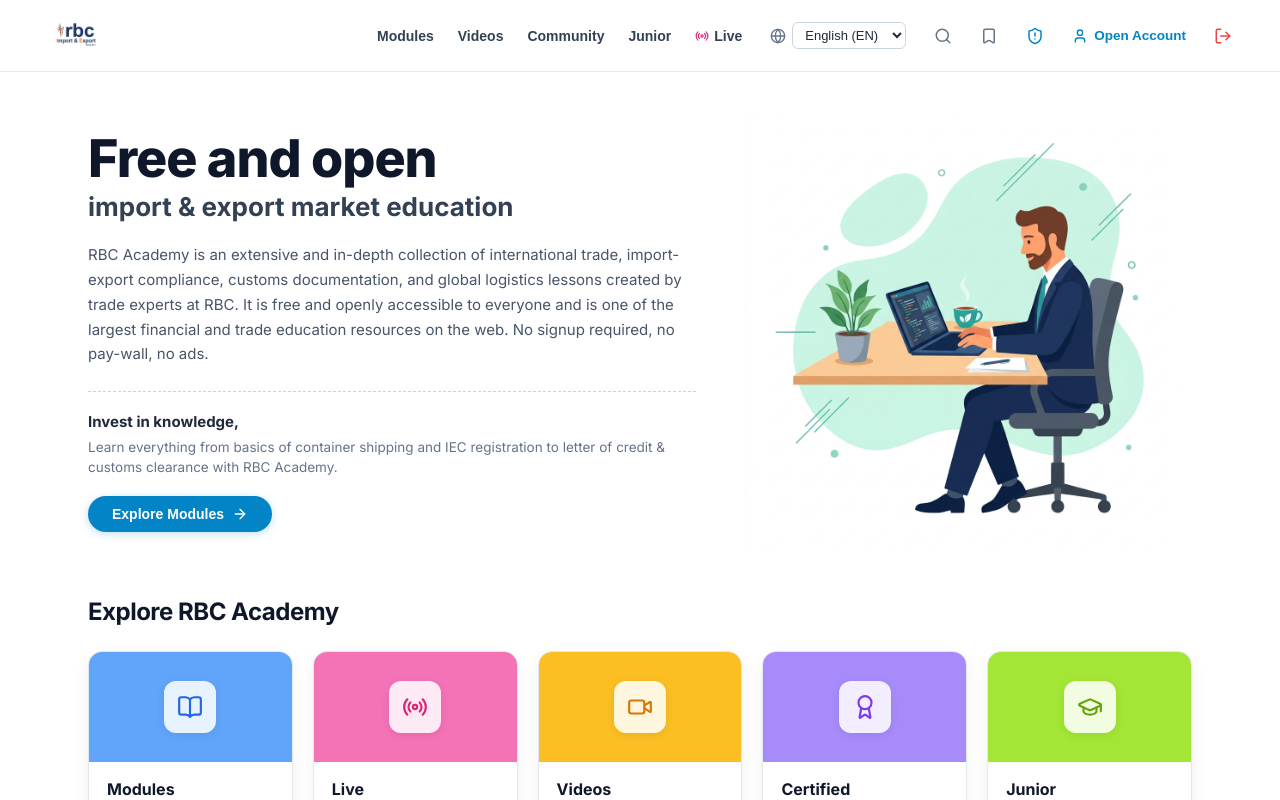
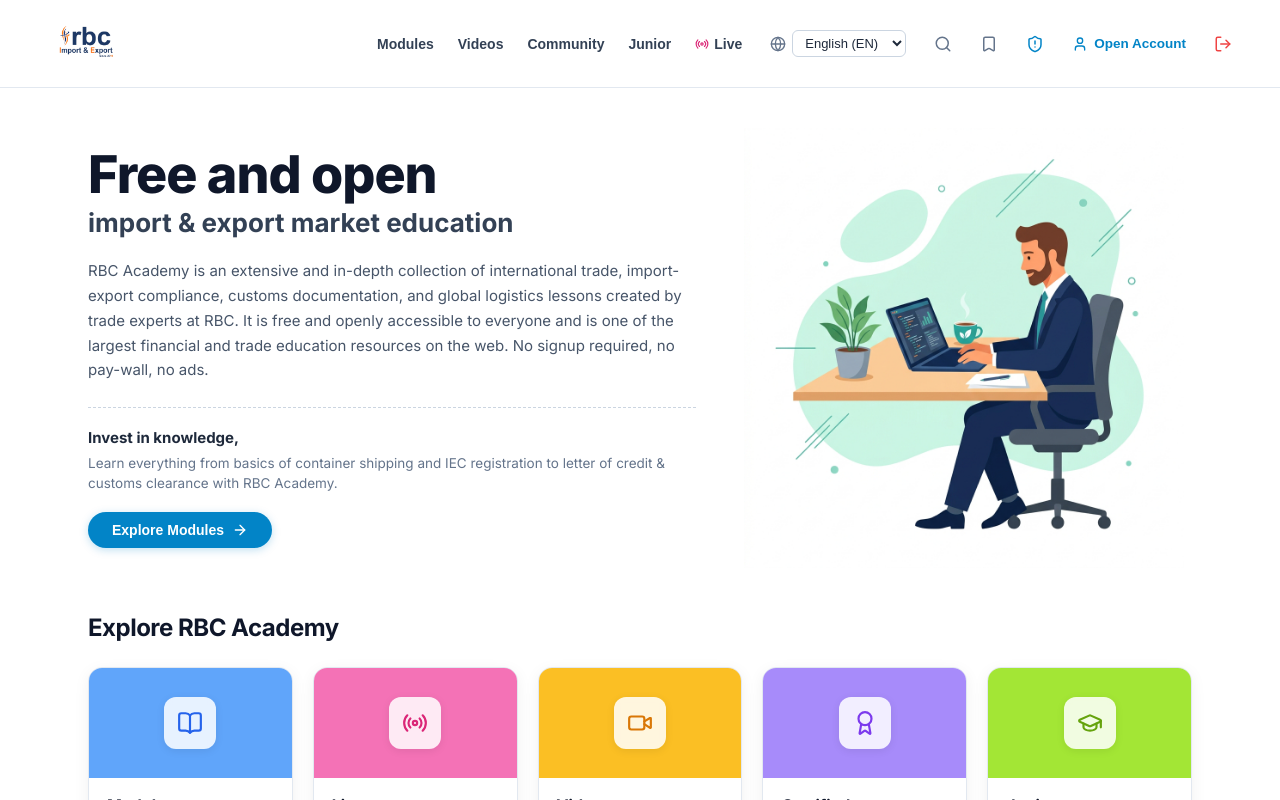
Before and after one commit to rbcimportandexport/EQUCATIONSYSTEM, a React (Vite) app: page / in a window 1280 px wide. Built offline with nearby package versions, Linux system fonts and the light colour scheme; no server answers; a web font is replaced by a local one.

Commit message:
fix: Enlarge RBC logo image height to 76px in top header

```diff
--- a/src/components/TopAppBar.tsx
+++ b/src/components/TopAppBar.tsx
@@ -18,13 +18,13 @@ export const TopAppBar: React.FC<TopAppBarProps> = ({ onLogout }) => {
   } = useApp();
 
   return (
-    <header className="top-app-bar-varsity">
+    <header className="top-app-bar-varsity" style={{ height: '88px' }}>
       {/* Brand Logo & Title */}
       <div
         className="top-bar-brand-box"
         onClick={() => setActiveView('Dashboard')}
       >
-        <img src={logoEmblem} alt="RBC Logo" className="top-bar-logo-img" style={{ height: '56px', width: 'auto', objectFit: 'contain' }} />
+        <img src={logoEmblem} alt="RBC Logo" className="top-bar-logo-img" style={{ height: '76px', width: 'auto', objectFit: 'contain' }} />
       </div>
 
       {/* Nav Links & Tools */}
--- a/src/styles/global.css
+++ b/src/styles/global.css
@@ -1868,7 +1868,7 @@ html { overflow-x: hidden; }
   background: #ffffff;
   border-bottom: 1px solid #e2e8f0;
   padding: 0 48px;
-  height: 72px;
+  height: 88px;
   display: flex;
   align-items: center;
   justify-content: space-between;
@@ -1886,7 +1886,7 @@ html { overflow-x: hidden; }
 }
 
 .top-bar-logo-img {
-  height: 56px;
+  height: 76px;
   width: auto;
   object-fit: contain;
 }
```
